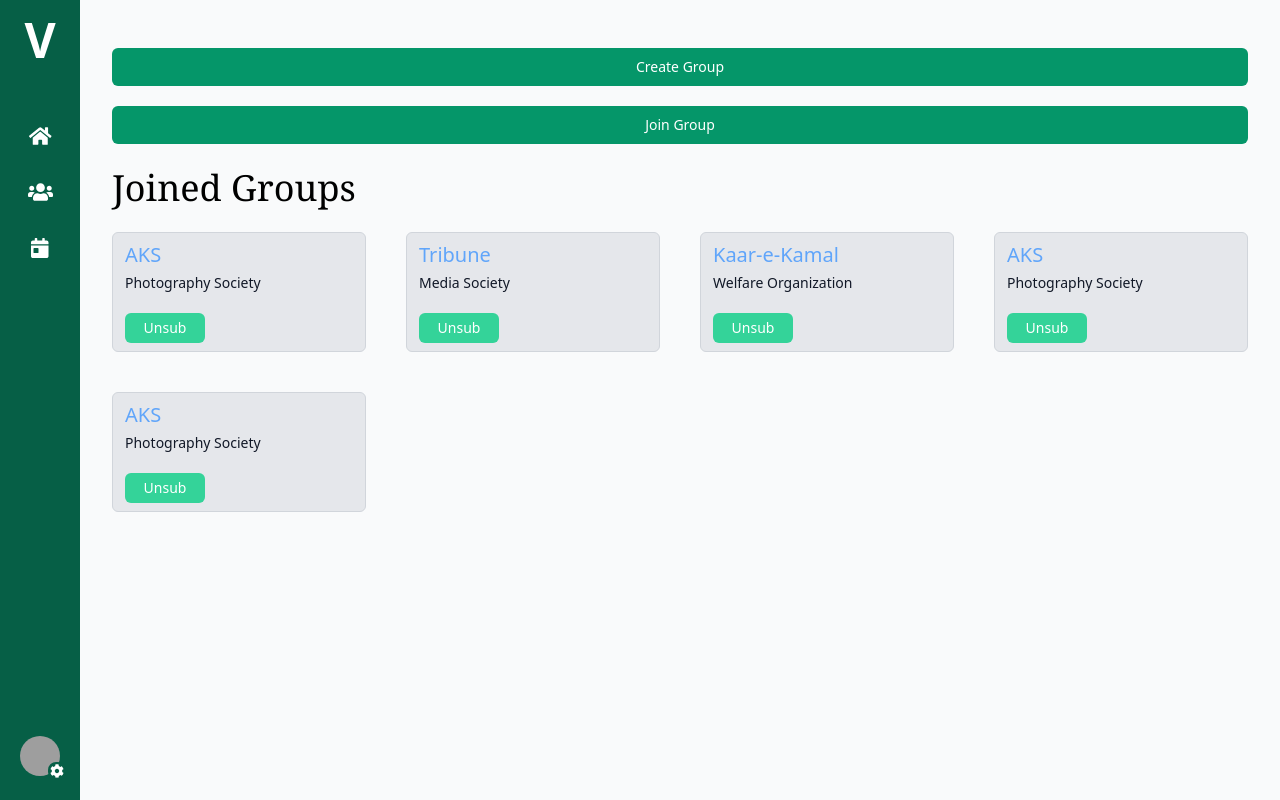
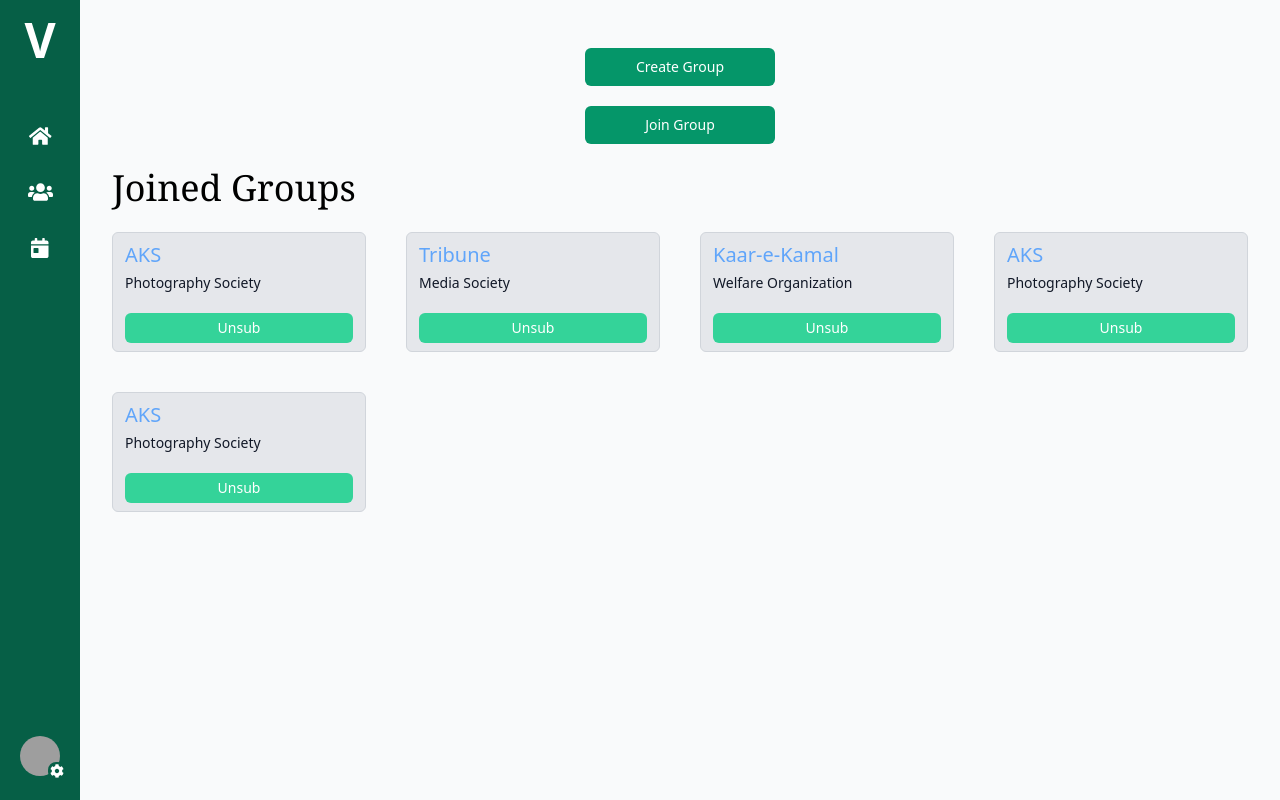
Before and after one commit to Jadugars/versity, a Next.js app: page /groups in a window 1280 px wide. Built offline with nearby package versions, Linux system fonts and the light colour scheme; no server answers; grey boxes are pictures that could not be loaded.

Commit message:
changed the width of buttons

```diff
--- a/components/events.js
+++ b/components/events.js
@@ -44,7 +44,7 @@ function Events(props) {
               name="EventName"
               type="string"
               required
-              className="flex justify-center appearance-none rounded-none relative block w-full px-3 py-2 border border-gray-300 placeholder-gray-500 text-gray-900 rounded-md focus:outline-none focus:ring-green-500 focus:border-green-500 focus:z-10 sm:text-sm"
+              className="flex justify-center mt-2 mx-auto appearance-none rounded-none relative block w-3/12 px-3 py-2 border border-gray-300 placeholder-gray-500 text-gray-900 rounded-md focus:outline-none focus:ring-green-500 focus:border-green-500 focus:z-10 sm:text-sm"
               placeholder="Enter Name . . ."
               onChange={formik.handleChange}
               onBlur={formik.handleBlur}
--- a/components/groupAvatar.js
+++ b/components/groupAvatar.js
@@ -4,10 +4,10 @@ function GroupAvatar(props) {
         <div  className="absolute container mx-auto px-250  bg-green appearance-none rounded-none relative block w-full px-3 py-2 bg-gray-200 border border-gray-300 placeholder-gray-500 text-gray-900 rounded-md hover:bg-gray-300 focus:outline-none focus:ring-green-500 focus:border-green-500 focus:z-10 sm:text-sm">
         <p className="text-blue-400 text-xl">{props.GroupName}</p>
         <p className="pt-1 text-black-500 text-md">{props.GroupDiscription}</p>
-        <div className="pt-5">
+        <div className="pt-5 text-center">
             <button
               type="submit"
-              className="group relative w-20 py-1 border border-transparent text-sm font-medium rounded-md text-white bg-green-400 hover:bg-red-700 focus:outline-none focus:ring-2 focus:ring-offset-2 focus:ring-green-500"
+              className="group relative w-full py-1 border border-transparent text-sm font-medium rounded-md text-white bg-green-400 hover:bg-red-700 focus:outline-none focus:ring-2 focus:ring-offset-2 focus:ring-green-500"
             >
               <span className="absolute left-0 inset-y-0 flex items-center pl-3">
 
--- a/components/groups.js
+++ b/components/groups.js
@@ -28,21 +28,23 @@ function Groups(props) {
 
   return (
   <div>
-    <div className="min-h-screen justify-center  bg-gray-50 py-12 px-4 sm:px-6 lg:px-8">
-      <div className=" block text-align:center">
+    <div className="min-h-screen bg-gray-50 py-12 px-4 sm:px-6 lg:px-8">
+    <div className="text-center">
+      <div className="block w-2/12 mx-auto">
       <a href="/createGroup" onClick={CreateGroupClick}
       className="group relative w-full flex justify-center py-2 px-4 border border-transparent text-sm font-medium rounded-md text-white bg-green-600 hover:bg-green-700 focus:outline-none focus:ring-2 focus:ring-offset-2 focus:ring-green-500"
       >
       Create Group
     </a>
           </div>
-      <div className="pt-5">
+      <div className="pt-5 block w-2/12 mx-auto">
       <a href="/joinGroup" onClick={JoinGroupClick}
       className="group relative w-full flex justify-center py-2 px-4 border border-transparent text-sm font-medium rounded-md text-white bg-green-600 hover:bg-green-700 focus:outline-none focus:ring-2 focus:ring-offset-2 focus:ring-green-500"
       >
       Join Group
     </a>
           </div>
+    </div>
           <div className="pt-6 container bg-transparent text-4xl font-serif">Joined Groups</div>
           <div class="pt-6 grid grid-flow-row grid-cols-4 grid-rows-3 gap-10">
             {list}
```
